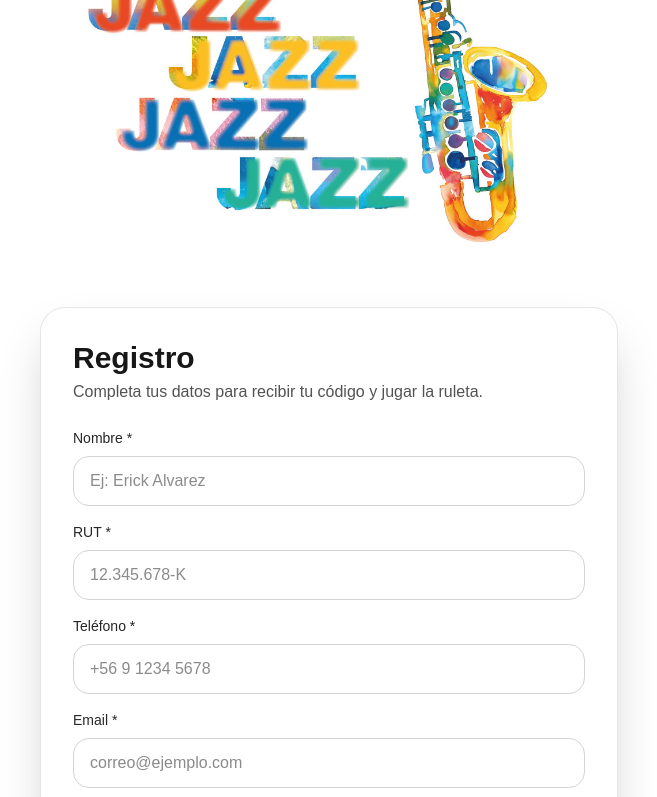
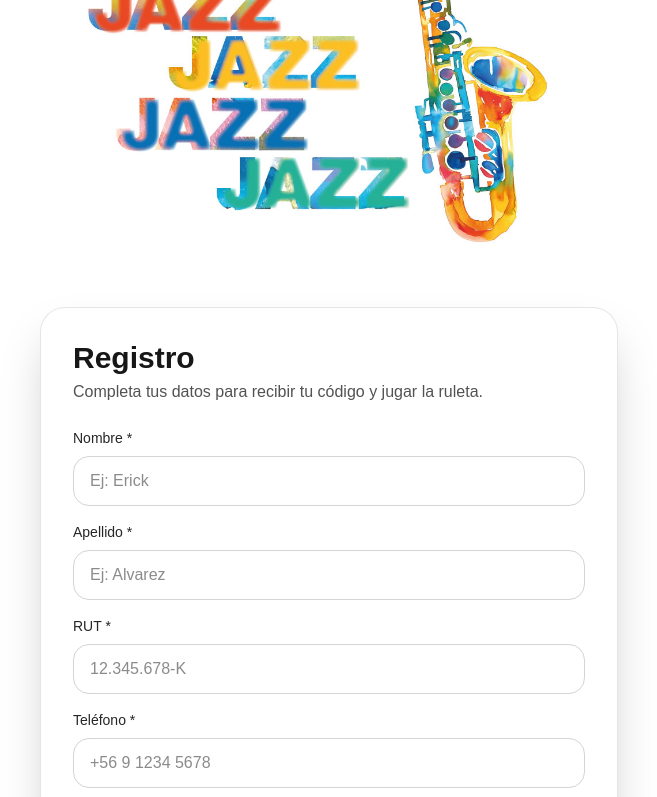
Before and after one commit to Erickalvarch/subaru-ruleta-jazz, a Next.js app: page /registro in a window 1280 px wide. Shown: the part 417-1214 px from the top of the page, without its empty margins (311-968 px from the left). Built offline with nearby package versions, Linux system fonts and the light colour scheme.

Commit message:
Split name into first and last name fields

```diff
--- a/app/api/ruleta/register/route.ts
+++ b/app/api/ruleta/register/route.ts
@@ -38,9 +38,10 @@ function isValidEmail(email: string) {
 
 export async function POST(req: Request) {
   try {
-    const { name, rut, phone, email, comuna, preferred_model, consent } = await req.json()
+    const { first_name, last_name, rut, phone, email, comuna, preferred_model, consent } = await req.json()
 
-    const n = String(name || '').trim()
+    const first = String(first_name || '').trim()
+const last = String(last_name || '').trim()
     const p = String(phone || '').trim()
 
     // ✅ Normaliza email: trim + lower para evitar choques con constraints/regex
@@ -51,7 +52,7 @@ export async function POST(req: Request) {
     const r = cleanRut(rut)
 
     // ✅ TODOS obligatorios
-    if (!n || !p || !r || !e || !c || !m || consent !== true) {
+    if (!first || !last || !p || !r || !e || !c || !m || consent !== true) {
       return NextResponse.json(
         { error: 'Completa todos los campos y acepta el consentimiento.' },
         { status: 400 }
@@ -70,7 +71,8 @@ export async function POST(req: Request) {
       .insert([
         {
   campaign_id: CAMPAIGN_ID,
-          name: n,
+  first_name: first,
+  last_name: last,
   rut: r,
   phone: p,
   email: e,
@@ -78,7 +80,8 @@ export async function POST(req: Request) {
   preferred_model: m,
   consent: true,
   player_code,
-        },
+}
+
       ])
       .select('id, player_code')
       .single()
--- a/app/registro/page.tsx
+++ b/app/registro/page.tsx
@@ -49,7 +49,8 @@ function isValidEmail(email: string) {
 }
 
 export default function RegistroPage() {
-  const [name, setName] = useState('')
+  const [firstName, setFirstName] = useState('')
+  const [lastName, setLastName] = useState('')
   const [rut, setRut] = useState('')
   const [phone, setPhone] = useState('')
   const [email, setEmail] = useState('')
@@ -68,7 +69,8 @@ export default function RegistroPage() {
 
   const canSubmit = useMemo(() => {
     return (
-      name.trim().length >= 2 &&
+      firstName.trim().length >= 2 &&
+      lastName.trim().length >= 2 &&
       rutClean.length >= 8 &&
       phone.trim().length >= 8 &&
       emailTrim.length >= 5 &&
@@ -78,7 +80,7 @@ export default function RegistroPage() {
       consent === true &&
       !loading
     )
-  }, [name, rutClean, phone, emailTrim, emailOk, comuna, preferredModel, consent, loading])
+}, [firstName, lastName, rutClean, phone, emailTrim, emailOk, comuna, preferredModel, consent, loading])
 
   async function register() {
     setMsg(null)
@@ -95,7 +97,8 @@ export default function RegistroPage() {
         method: 'POST',
         headers: { 'Content-Type': 'application/json' },
         body: JSON.stringify({
-          name,
+          first_name: firstName,
+          last_name: lastName,
           rut: rutClean,
           phone,
           email: emailTrim,
@@ -113,7 +116,8 @@ export default function RegistroPage() {
   }
 
   function reset() {
-    setName('')
+    setFirstName('')
+    setLastName('')
     setRut('')
     setPhone('')
     setEmail('')
@@ -161,13 +165,23 @@ export default function RegistroPage() {
               <div className="mt-6 grid gap-4">
                 {/* Nombre */}
                 <Input
-                  label="Nombre"
-                  value={name}
-                  setValue={setName}
-                  placeholder="Ej: Erick Alvarez"
-                  required
-                  autoComplete="name"
-                />
+  label="Nombre"
+  value={firstName}
+  setValue={setFirstName}
+  placeholder="Ej: Erick"
+  required
+  autoComplete="given-name"
+/>
+
+<Input
+  label="Apellido"
+  value={lastName}
+  setValue={setLastName}
+  placeholder="Ej: Alvarez"
+  required
+  autoComplete="family-name"
+/>
+
 
                 {/* RUT */}
                 <Input
```
Lines whose indentation alone changed are shown as unchanged.
